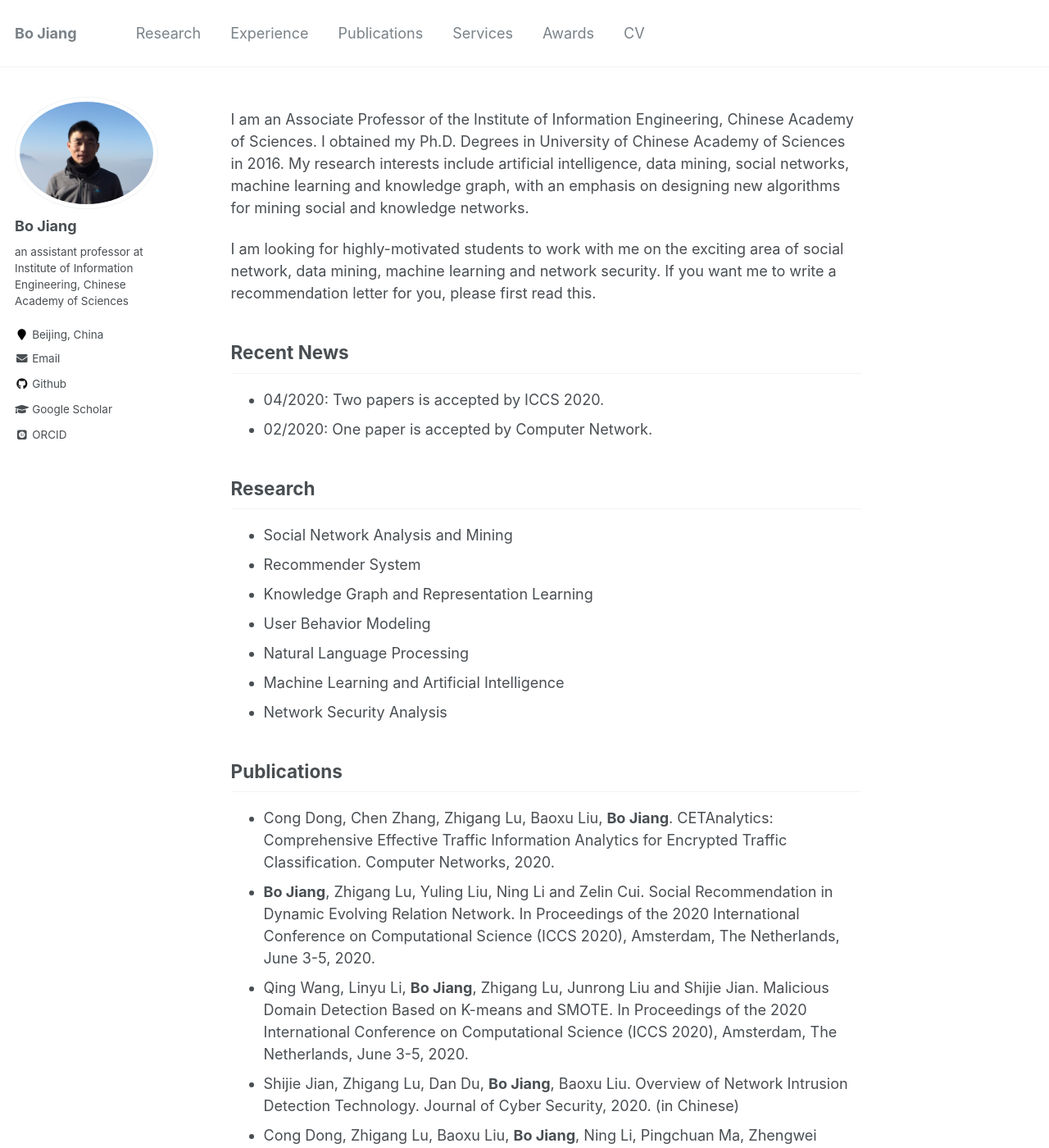
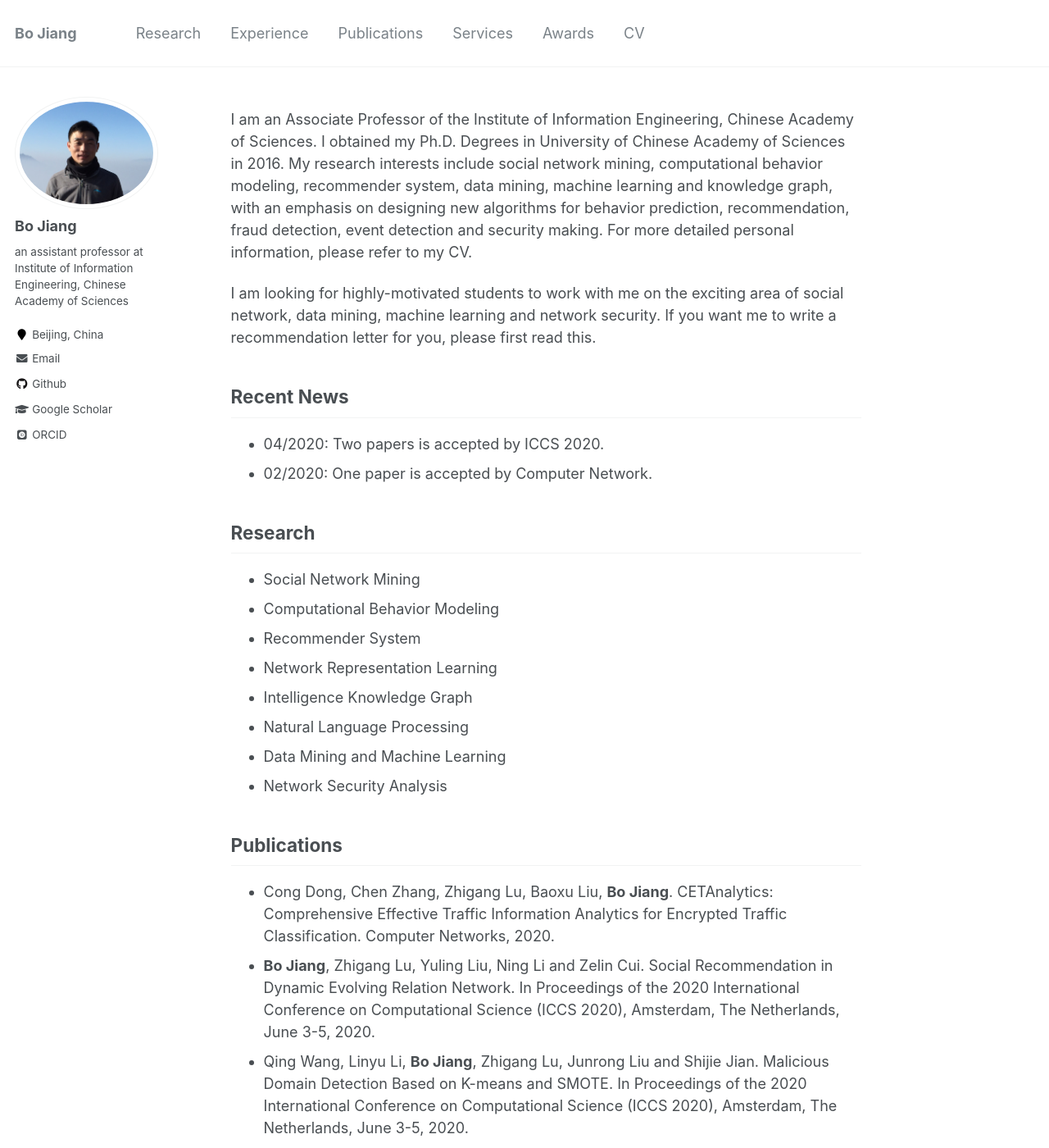
Before and after one commit to Gingber/gingber.github.io, a Jekyll site: the page built from _pages/about.md, in a window 1280 px wide and 1400 px high. Shown: the whole window at 82% size. Built offline with Jekyll 4.4.1, drawn with Linux system fonts in a browser that asks for light colours; some web fonts are replaced.

Commit message:
fifth commit

```diff
--- a/_config.yml
+++ b/_config.yml
@@ -10,7 +10,7 @@ locale                   : "en-US"
 title                    : "Bo Jiang"
 title_separator          : "-"
 name                     : &name "Bo Jiang"
-description              : &description "Assistant Professor \n\ Institute of Information Engineering, Chinese Academy of Sciences"
+description              : &description ""
 url                      : https://Gingber.github.io # the base hostname & protocol for your site e.g. "https://mmistakes.github.io"  http://127.0.0.1:4000
 baseurl                  : "" # the subpath of your site, e.g. "/blog"
 repository               : "Gingber/Gingber.github.io"
--- a/_pages/about.md
+++ b/_pages/about.md
@@ -9,7 +9,7 @@ redirect_from:
   - /about.html
 ---
 
-I am an Associate Professor of the Institute of Information Engineering, Chinese Academy of Sciences. I obtained my Ph.D. Degrees in University of Chinese Academy of Sciences in 2016. My research interests include artificial intelligence, data mining, social networks, machine learning and knowledge graph, with an emphasis on designing new algorithms for mining social and knowledge networks.
+I am an Associate Professor of the Institute of Information Engineering, Chinese Academy of Sciences. I obtained my Ph.D. Degrees in University of Chinese Academy of Sciences in 2016. My research interests include social network mining, computational behavior modeling, recommender system, data mining, machine learning and knowledge graph, with an emphasis on designing new algorithms for behavior prediction, recommendation, fraud detection, event detection and security making. For more detailed personal information, please refer to my CV.
 
 I am looking for highly-motivated students to work with me on the exciting area of social network, data mining, machine learning and network security. If you want me to write a recommendation letter for you, please first read this.
 
@@ -20,12 +20,13 @@ I am looking for highly-motivated students to work with me on the exciting area
 * 02/2020: One paper is accepted by Computer Network.
 
 <h2 id="research">Research</h2>
-* Social Network Analysis and Mining
+* Social Network Mining
+* Computational Behavior Modeling
 * Recommender System
-* Knowledge Graph and Representation Learning
-* User Behavior Modeling
+* Network Representation Learning
+* Intelligence Knowledge Graph
 * Natural Language Processing
-* Machine Learning and Artificial Intelligence
+* Data Mining and Machine Learning
 * Network Security Analysis
 
 
```
Also changed, not shown: Gemfile.lock.
